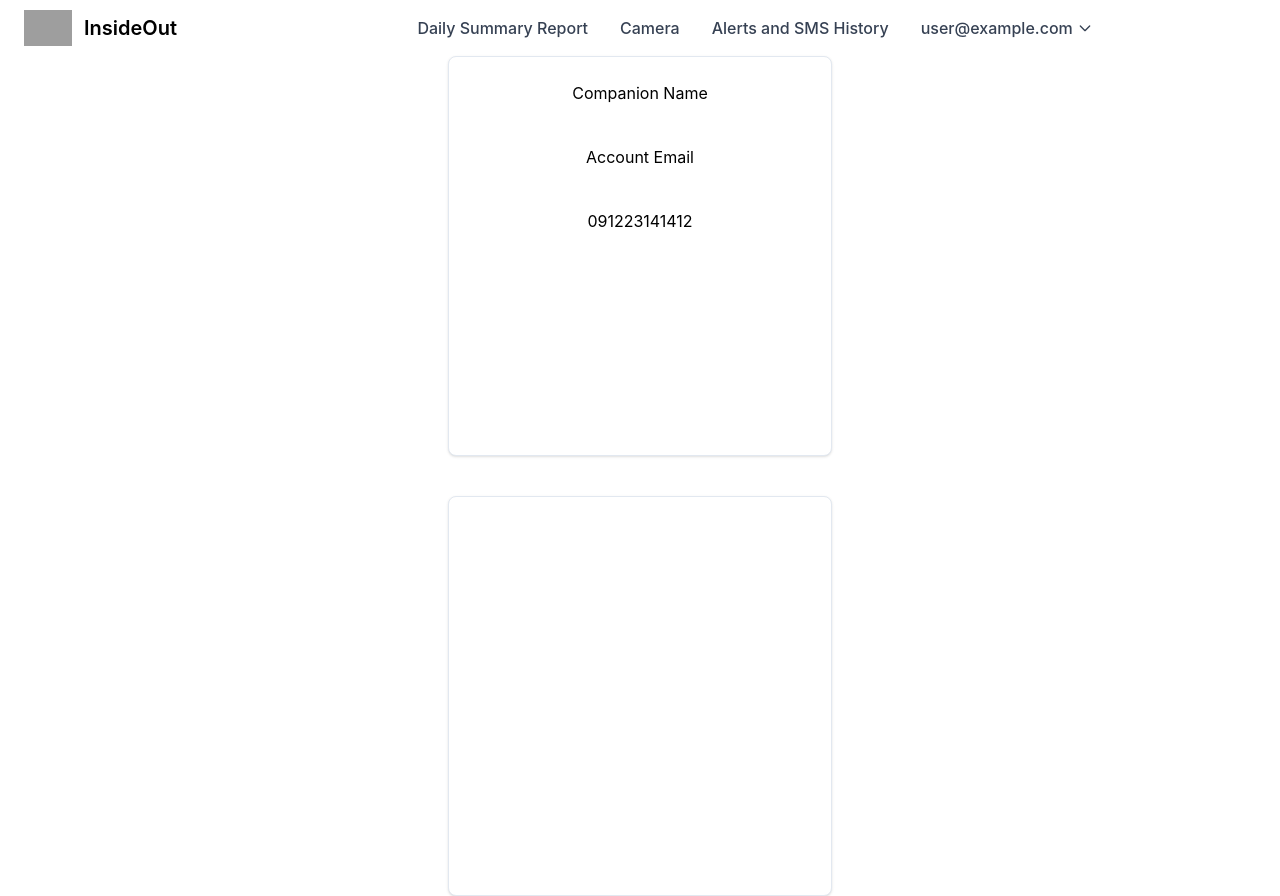
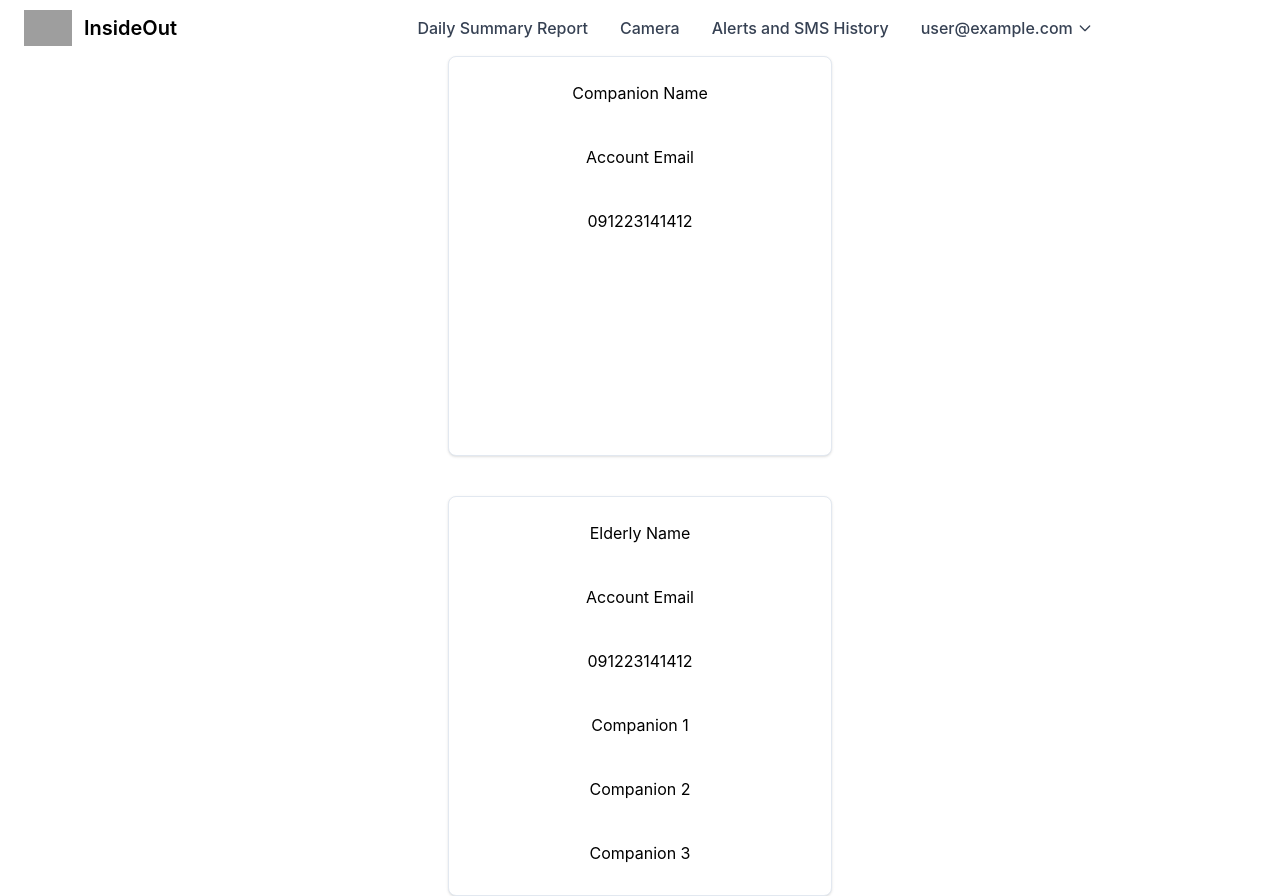
Before and after one commit to johnmartinroque/InsideOut, a React (Vite) app in the folder client/: page /profile in a window 1280 px wide. Built offline with nearby package versions, Linux system fonts and the light colour scheme; no server answers; sample sign-in values are in the browser's storage; grey boxes are pictures that could not be loaded.

Commit message:
fetch elderly info setup

```diff
--- a/client/src/components/profile/ElderlyInfo.jsx
+++ b/client/src/components/profile/ElderlyInfo.jsx
@@ -1,9 +1,22 @@
 import React from "react";
+import db, { collection, getDoc, getDocs } from "firebase/firestore";
 
 function ElderlyInfo() {
+  const fetchElderly = async () => {
+    const elderlyCollectionRef = collection(db, "elderly");
+    const elderly = await getDoc(elderlyCollectionRef);
+  };
+
   return (
-    <div className="flex flex-col items-center">
-      <div className="bg-white shadow-sm border border-slate-200 rounded-lg w-96 h-100 p-6"></div>
+    <div>
+      <div className="flex flex-col  items-center bg-white shadow-sm border border-slate-200 rounded-lg w-96 h-100 p-6 gap-10">
+        <h1>Elderly Name</h1>
+        <p>Account Email</p>
+        <p>091223141412</p>
+        <p>Companion 1</p>
+        <p>Companion 2</p>
+        <p>Companion 3</p>
+      </div>
     </div>
   );
 }
```
